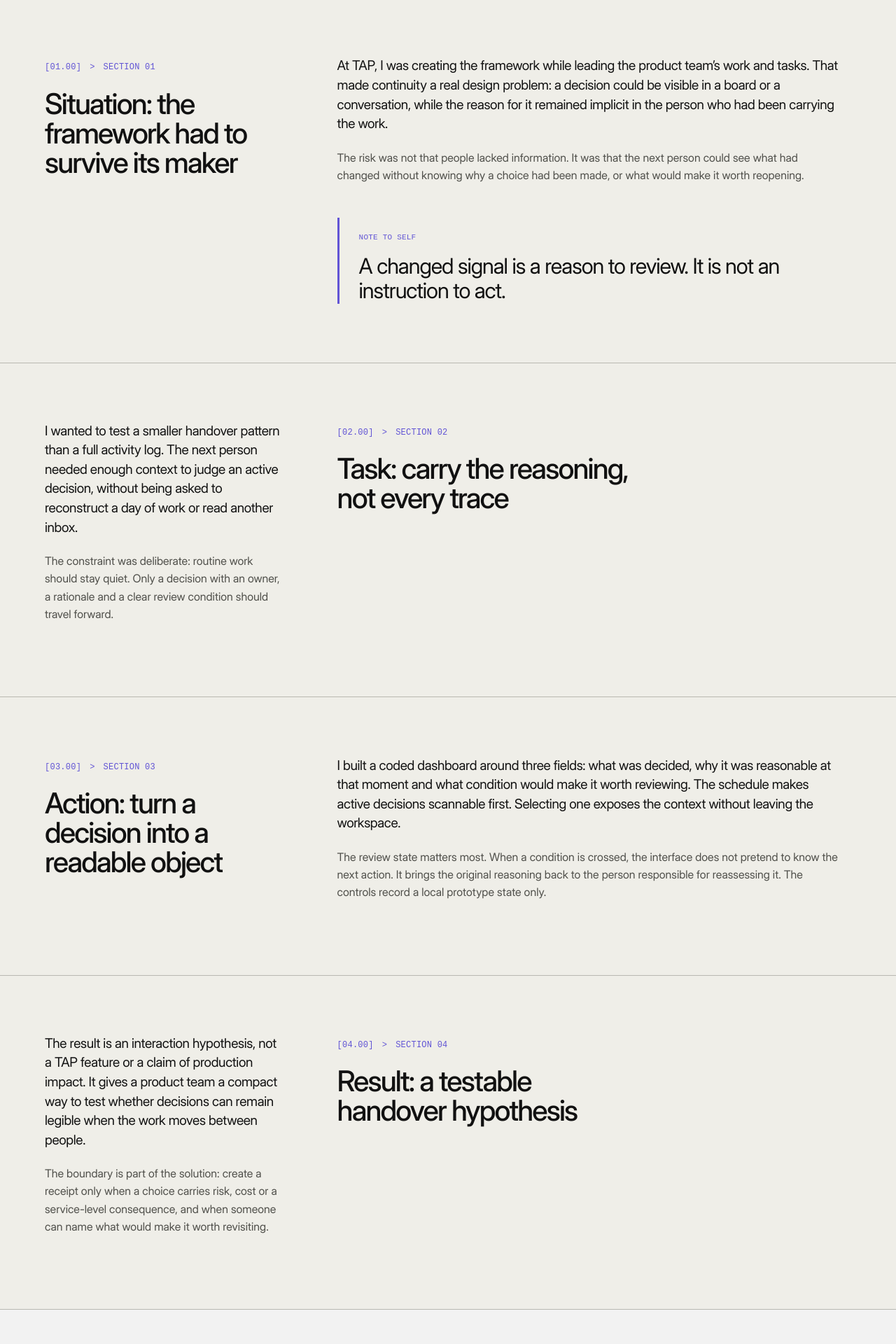
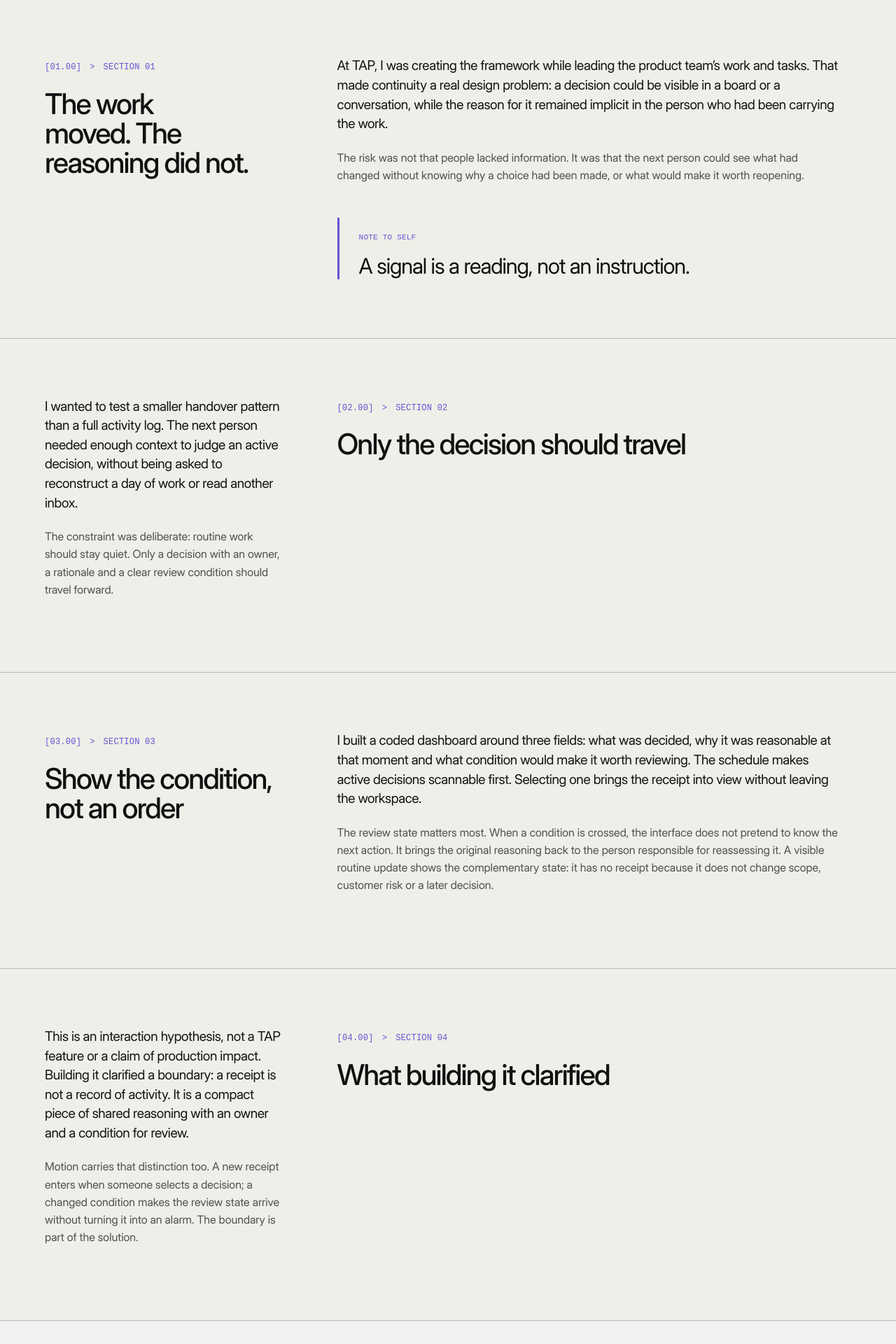
Before and after one commit to deboramoratalla-lab/portfolio, a Next.js app: page /lab/decision-handover in a window 1280 px wide. Shown: the part 1060-2980 px from the top of the page at 70% size. Built offline with nearby package versions, Linux system fonts and the light colour scheme.

Commit message:
Update quotes and sections in article content

```diff
--- a/src/app/lab/[slug]/page.tsx
+++ b/src/app/lab/[slug]/page.tsx
@@ -56,12 +56,12 @@ const reusableResources: Record<string, ReusableResource[]> = {
 const articles: Record<string, ArticleContent> = {
   "decision-handover": {
     lead: "This exploration came from building a product framework at TAP while leading the product team’s work and tasks. The work could move between people, but the reasoning behind a decision often stayed with the person who made it.",
-    quote: "A changed signal is a reason to review. It is not an instruction to act.",
+    quote: "A signal is a reading, not an instruction.",
     sections: [
-      { title: "Situation: the framework had to survive its maker", paragraphs: ["At TAP, I was creating the framework while leading the product team’s work and tasks. That made continuity a real design problem: a decision could be visible in a board or a conversation, while the reason for it remained implicit in the person who had been carrying the work.", "The risk was not that people lacked information. It was that the next person could see what had changed without knowing why a choice had been made, or what would make it worth reopening."] },
-      { title: "Task: carry the reasoning, not every trace", paragraphs: ["I wanted to test a smaller handover pattern than a full activity log. The next person needed enough context to judge an active decision, without being asked to reconstruct a day of work or read another inbox.", "The constraint was deliberate: routine work should stay quiet. Only a decision with an owner, a rationale and a clear review condition should travel forward."] },
-      { title: "Action: turn a decision into a readable object", paragraphs: ["I built a coded dashboard around three fields: what was decided, why it was reasonable at that moment and what condition would make it worth reviewing. The schedule makes active decisions scannable first. Selecting one exposes the context without leaving the workspace.", "The review state matters most. When a condition is crossed, the interface does not pretend to know the next action. It brings the original reasoning back to the person responsible for reassessing it. The controls record a local prototype state only."] },
-      { title: "Result: a testable handover hypothesis", paragraphs: ["The result is an interaction hypothesis, not a TAP feature or a claim of production impact. It gives a product team a compact way to test whether decisions can remain legible when the work moves between people.", "The boundary is part of the solution: create a receipt only when a choice carries risk, cost or a service-level consequence, and when someone can name what would make it worth revisiting."] },
+      { title: "The work moved. The reasoning did not.", paragraphs: ["At TAP, I was creating the framework while leading the product team’s work and tasks. That made continuity a real design problem: a decision could be visible in a board or a conversation, while the reason for it remained implicit in the person who had been carrying the work.", "The risk was not that people lacked information. It was that the next person could see what had changed without knowing why a choice had been made, or what would make it worth reopening."] },
+      { title: "Only the decision should travel", paragraphs: ["I wanted to test a smaller handover pattern than a full activity log. The next person needed enough context to judge an active decision, without being asked to reconstruct a day of work or read another inbox.", "The constraint was deliberate: routine work should stay quiet. Only a decision with an owner, a rationale and a clear review condition should travel forward."] },
+      { title: "Show the condition, not an order", paragraphs: ["I built a coded dashboard around three fields: what was decided, why it was reasonable at that moment and what condition would make it worth reviewing. The schedule makes active decisions scannable first. Selecting one brings the receipt into view without leaving the workspace.", "The review state matters most. When a condition is crossed, the interface does not pretend to know the next action. It brings the original reasoning back to the person responsible for reassessing it. A visible routine update shows the complementary state: it has no receipt because it does not change scope, customer risk or a later decision."] },
+      { title: "What building it clarified", paragraphs: ["This is an interaction hypothesis, not a TAP feature or a claim of production impact. Building it clarified a boundary: a receipt is not a record of activity. It is a compact piece of shared reasoning with an owner and a condition for review.", "Motion carries that distinction too. A new receipt enters when someone selects a decision; a changed condition makes the review state arrive without turning it into an alarm. The boundary is part of the solution."] },
     ],
     close: "I am carrying this into future experiments: start with a work problem I have seen, name the decision that is getting lost, then test the smallest interface that helps a team make it visible again.",
   },
@@ -102,7 +102,7 @@ const articles: Record<string, ArticleContent> = {
     lead: "This is an independent experiment that joins live GitHub and Storybook signals around a design-system component. I wanted to test one question: how does an observatory turn changing evidence into a decision someone can make?",
     quote: "A dashboard earns its space when it connects a changing signal to the next action.",
     sections: [
-      { title: "Start with the decision", paragraphs: ["A metric is a reading, not an instruction. A failed workflow, an import count or a missing documented state only matters when a maintainer can tell what changed and where to look next.", "I built the experiment around a smaller decision: which component deserves attention now? The interface keeps status, technical adoption and documentable behaviour in the same view instead of hiding each source in a separate tool."] },
+      { title: "Start with the decision", paragraphs: ["A signal is a reading, not an instruction. A failed workflow, an import count or a missing documented state only matters when a maintainer can tell what changed and where to look next.", "I built the experiment around a smaller decision: which component deserves attention now? The interface keeps status, technical adoption and documentable behaviour in the same view instead of hiding each source in a separate tool."] },
       { title: "Let one component change the whole view", paragraphs: ["The selector is the centre of the experiment. Choosing a component asks the server for its current import count, then updates the code-adoption bar and its position on the attention map.", "Storybook supplies a second live reading: the number of published stories associated with that component. The comparison does not claim that more stories automatically mean better documentation. It exposes the surface someone can inspect."] },
       { title: "Make source and uncertainty visible", paragraphs: ["GitHub supplies the repository, workflow, issue and import signals. The published Storybook index supplies stories and documentation pages. Both are cached for an hour so the public sources are treated respectfully.", "Figma is different. The current view is an exploratory mapping based on the published component catalogue, showing how inserts, files and detaches would appear when Library Analytics is available. It is deliberately described as a preview, not counted as live evidence."] },
       { title: "Use visuals to direct attention", paragraphs: ["The health ring makes the latest automated check the first reading. Bars compare code adoption and Storybook states. The signal map shows the selected component beside workflow risk and the exploratory Figma point.", "That does not automate a maintenance decision. It makes the reason for attention inspectable before someone acts, then routes the person back to the original workflow or repository."] },
```
